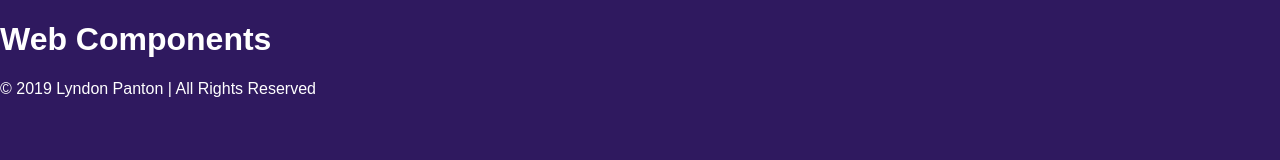
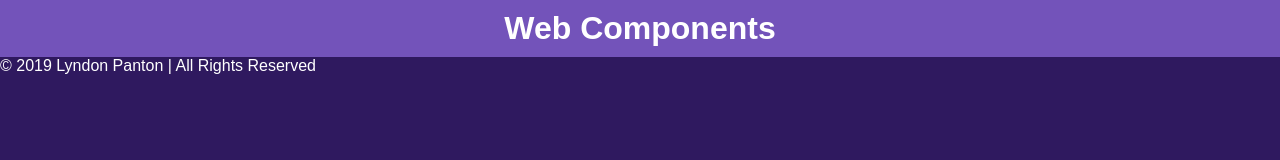
Before and after one commit to LyndonPanton/WebComponents, a plain HTML site: page index.html in a window 1280 px wide. Drawn offline with Linux system fonts and the light colour scheme.

Commit message:
Added primary header styling

```diff
--- a/css/styles.css
+++ b/css/styles.css
@@ -15,7 +15,15 @@ body, html {
 
 
 /* Header */
+h1 {
+	margin: 0;
+	padding: 10px 0;
+}
 
+header {
+	background-color: #7353BA;
+	text-align: center;
+}
 
 
 /* Main */
```
